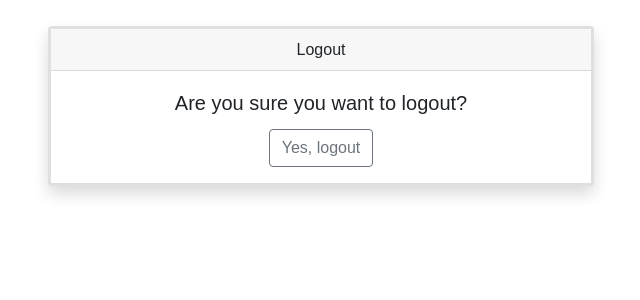
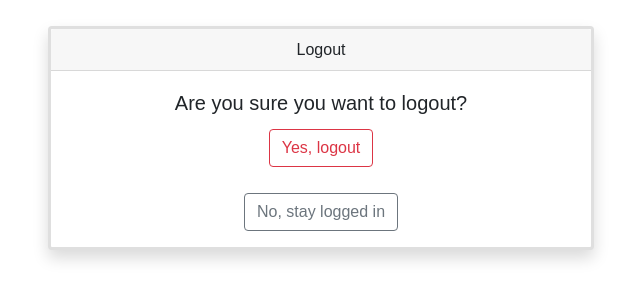
Before and after one commit to pppster/Travel, a Django app: page /logout/ in a window 1280 px wide. Shown: the part 78-378 px from the top of the page, without its empty margins (319-959 px from the left). Run offline with Django 4.2, Linux system fonts and the light colour scheme; a user stored in the database is signed in; some libraries are stand-ins or nearby versions.

Commit message:
added no logout button

```diff
--- a/templates/accounts/logout.html
+++ b/templates/accounts/logout.html
@@ -21,8 +21,10 @@
                         {% if  request.user.is_authenticated %}
                             <form method='POST'>{% csrf_token %}
                                 <p class="lead">Are you sure you want to logout?</p>
-                                <button type='submit' class="btn btn-outline-secondary">Yes, logout</button>
+                                <button type='submit' class="btn btn-outline-danger">Yes, logout</button>
                             </form>
+                            <br/>
+                            <a href='/overview'><button class="btn btn-outline-secondary">No, stay logged in</button></a>
                         {% else %}
                             <p class="lead">You're not logged in!</p>
                             <p class="lead">Would you like to <a href='/login'>login?</a></p>
```
